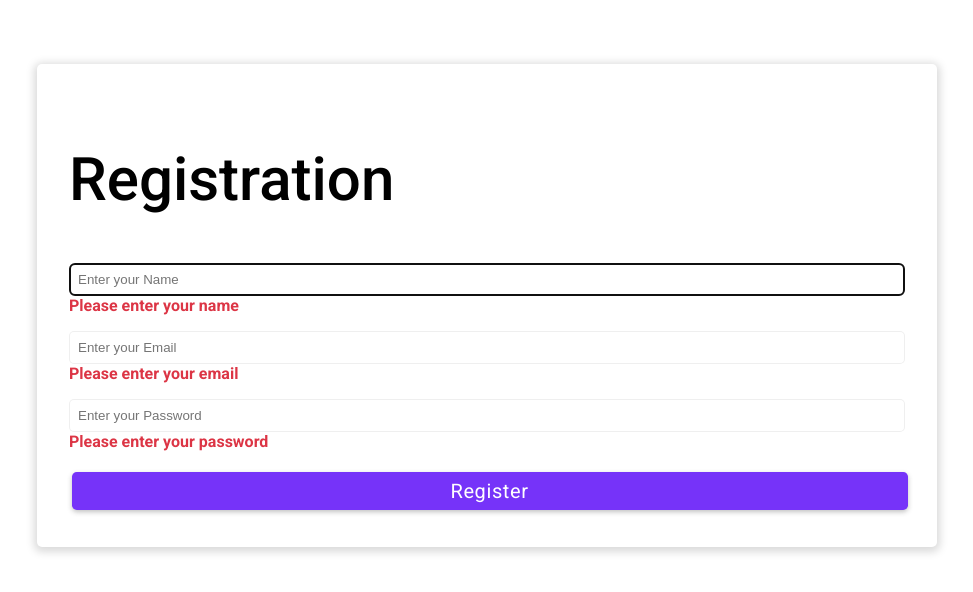
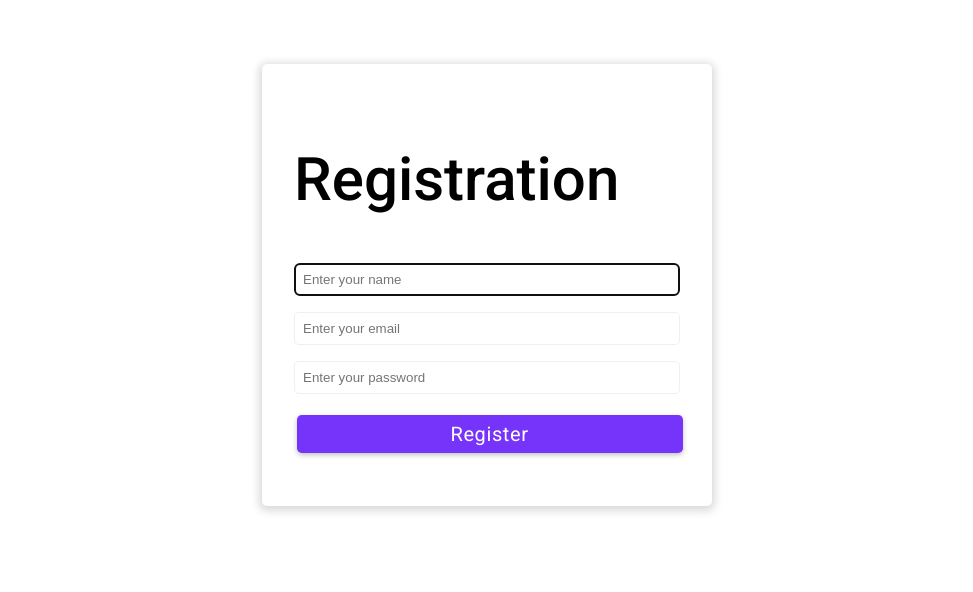
Before and after one commit to ArfinHasib/React-Projects, a React (Create React App) app: page / in a window 1280 px wide. Shown: the top 592 px of the page, without its empty margins (153-1126 px from the left). Built offline with nearby package versions, Linux system fonts and the light colour scheme.

Commit message:
15 - RegForm (Form Submit and validation)

```diff
--- a/src/projects/15-Reg-Form/RegForm.jsx
+++ b/src/projects/15-Reg-Form/RegForm.jsx
@@ -1,32 +1,31 @@
-import React, { useEffect, useRef, useState } from 'react';
+import React, { useRef, useEffect, useState } from 'react';
 import Title from '../components/Title';
 import Button from '../components/Button';
 import Alert from '../components/Alert';
 
 export default function RegForm() {
-   const inputName = useRef(null);
-   const inputEmail = useRef(null);
-   const inputPassword = useRef(null);
+   let inputName = useRef(null);
+   let inputEmail = useRef(null);
+   let inputPassword = useRef(null);
    useEffect(() => {
       inputName.current.focus();
-   }, inputName);
-
+   }, []);
    const [values, setValues] = useState({
       user_name: '',
       email: '',
       password: '',
    });
-
+   const [submit, setSubmit] = useState(false);
+   const [valid, setValid] = useState(false);
    const handleNameChange = (e) => {
       setValues({ ...values, user_name: e.target.value });
    };
-
    const handleEmailChange = (e) => {
       setValues({ ...values, email: e.target.value });
    };
-
    const handlePasswordChange = (e) => {
-      setValues({ ...values, password: e.target.value });
+      let value = e.target.value;
+      setValues({ ...values, password: value });
    };
 
    const handleSubmit = (e) => {
@@ -38,51 +37,80 @@ export default function RegForm() {
       } else if (!values.password) {
          inputPassword.current.focus();
       }
+
+      if (values.user_name && values.email && values.password) {
+         setValid(true);
+      }
+      setSubmit(true);
    };
 
    return (
-      <div className='m-auto'>
+      <div className='m-auto' style={{ maxWidth: '450px' }}>
+         {/* Alert and Welcome */}
+
+         {submit && valid ? (
+            <>
+               <Alert
+                  type={'success'}
+                  message='Registration was successful!'
+                  delay={true}
+                  delayTime={5000}
+               />
+               <Title text={`Welcome ${values.user_name}`} />
+            </>
+         ) : (
             <div className='container m-auto mt-4 p-2 shadow-sm border-5'>
                <Title text='Registration' />
-            <form onSubmit={handleSubmit}>
+               <form onSubmit={handleSubmit} className='mb-1'>
                   <div className='form-group'>
                      <input
                         type='text'
-                     placeholder='Enter your Name'
+                        placeholder='Enter your name'
                         ref={inputName}
                         value={values.user_name}
                         onChange={handleNameChange}
                      />
-                  <label className='text-danger'>Please enter your name</label>
-               </div>
+                     {submit && !values.user_name ? (
+                        <label className='text-danger fs-sm'>
+                           Please enter your name
+                        </label>
+                     ) : null}
+                  </div>{' '}
                   <div className='form-group'>
                      <input
                         type='email'
-                     placeholder='Enter your Email'
+                        placeholder='Enter your email'
                         ref={inputEmail}
                         value={values.email}
                         onChange={handleEmailChange}
                      />
-                  <label className='text-danger'>Please enter your email</label>
-               </div>
+                     {submit && !values.email ? (
+                        <label className='text-danger fs-sm'>
+                           Please enter your email
+                        </label>
+                     ) : null}
+                  </div>{' '}
                   <div className='form-group'>
                      <input
                         type='password'
-                     placeholder='Enter your Password'
+                        placeholder='Enter your password'
                         ref={inputPassword}
                         value={values.password}
                         onChange={handlePasswordChange}
                      />
-                  <label className='text-danger'>
+                     {submit && !values.password ? (
+                        <label className='text-danger fs-sm'>
                            Please enter your password
                         </label>
+                     ) : null}
                   </div>
                   <Button
-                  btnClass='btn-primary btn-lg btn-block'
+                     btnClass={'btn-primary btn-lg btn-block'}
                      text='Register'
-               ></Button>
+                  />
                </form>
             </div>
+         )}
       </div>
    );
 }
```
Lines whose indentation alone changed are shown as unchanged.
